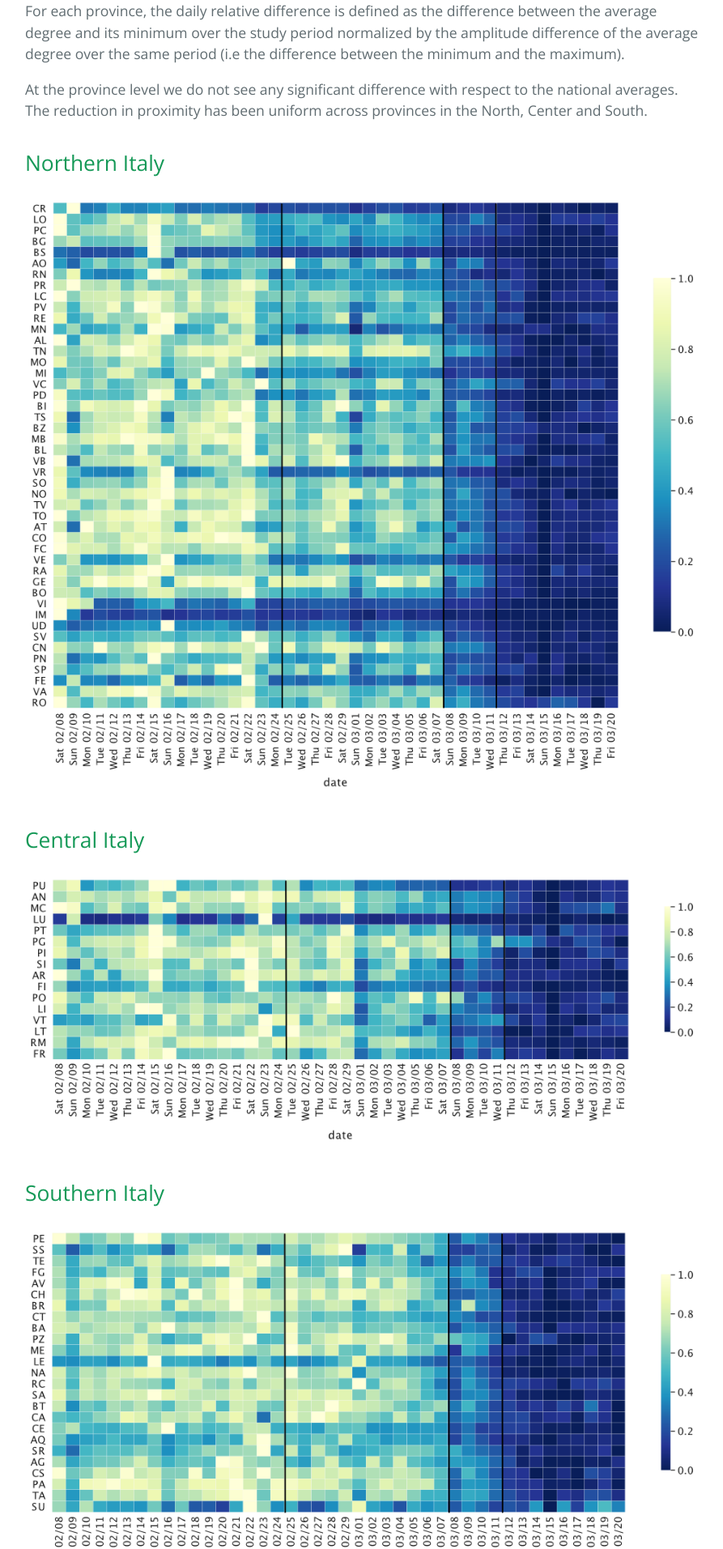
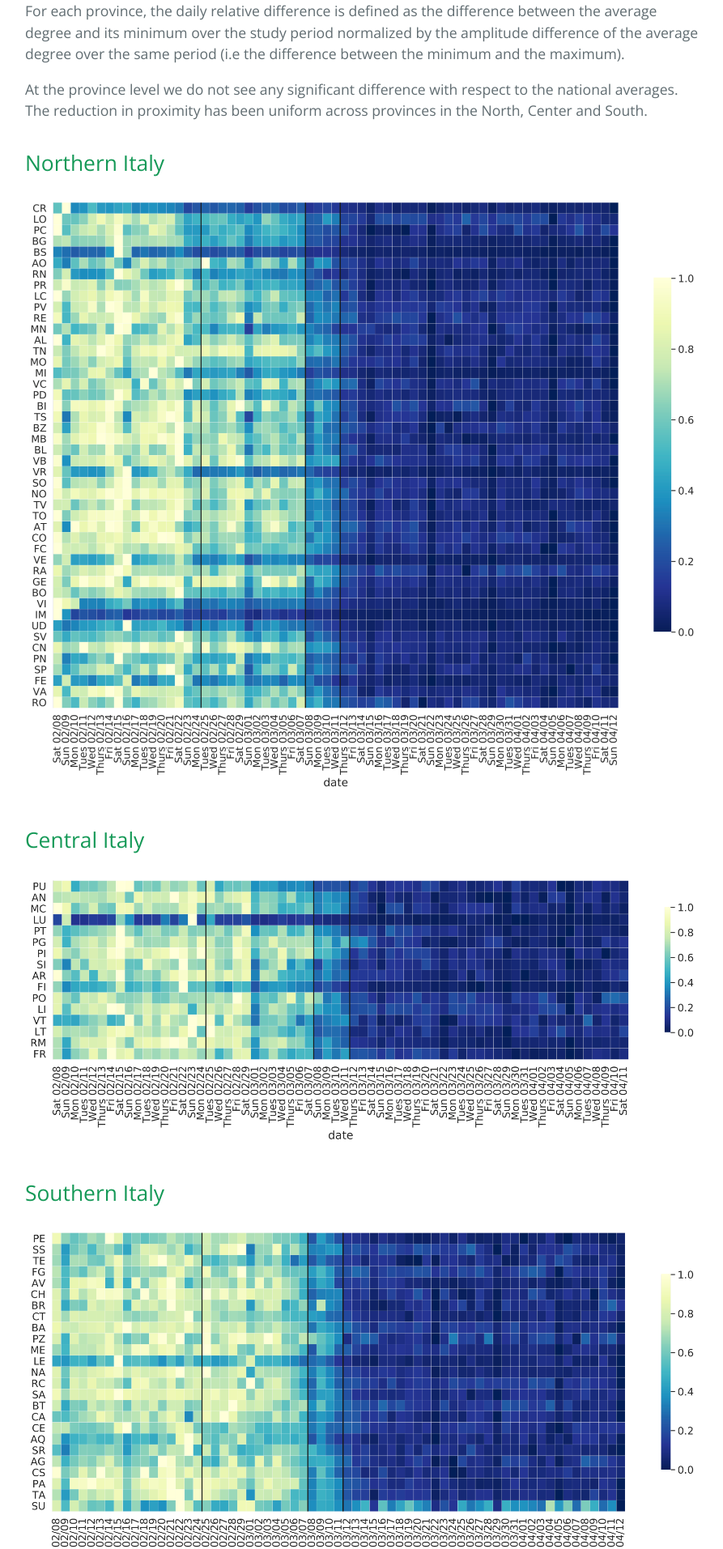
Before and after one commit to covid19mm/covid19mm.github.io, a Jekyll site: the page built from _posts/2020-04-17-third-report.markdown, in a window 1280 px wide. Shown: the part 4067-5980 px from the top of the page at 81% size, without its empty margins (193-1086 px from the left). Built offline with Jekyll 4.4.1, drawn with Linux system fonts in a browser that asks for light colours.

Commit message:
Update 2020-04-17-third-report.markdown

```diff
--- a/_posts/2020-04-17-third-report.markdown
+++ b/_posts/2020-04-17-third-report.markdown
@@ -90,20 +90,20 @@ The reduction in proximity has been uniform across provinces in the North, Cente
 
 
 <p align="center">
-  <img src="{{ site.url }}/assets/density_relnord.png">
+  <img src="{{ site.url }}/assets/density_relnord_apr14.png">
 </p>
 
 ## Central Italy
 
 
 <p align="center">
-  <img src="{{ site.url }}/assets/density_relcenter.png">
+  <img src="{{ site.url }}/assets/density_relcenter_apr14.png">
 </p>
 
 ## Southern Italy
 
 <p align="center">
-  <img src="{{ site.url }}/assets/density_relsud.png">
+  <img src="{{ site.url }}/assets/density_relsud_apr14.png">
 </p>
 
 
```
